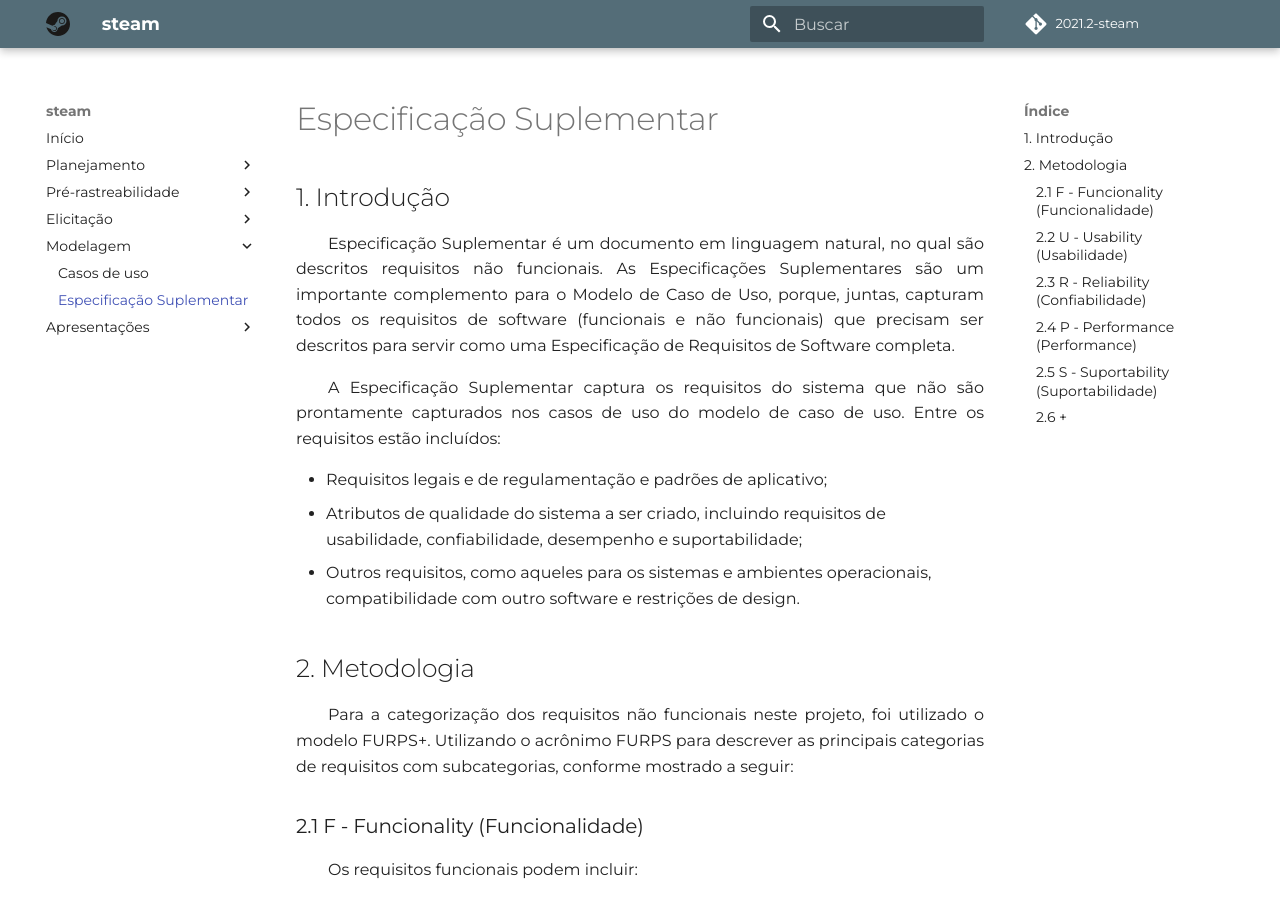
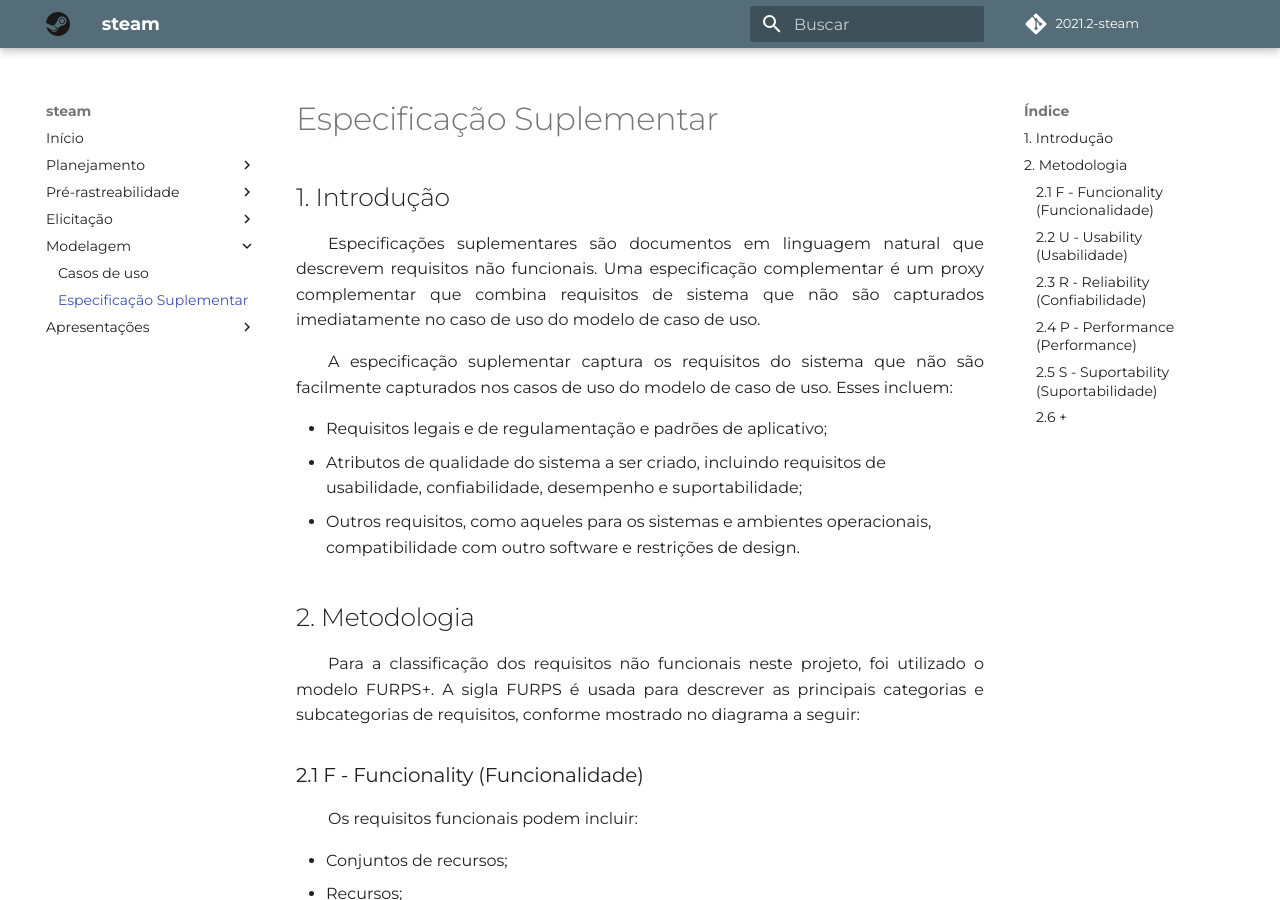
Before and after one commit to Requisitos-de-Software/2021.2-Steam, an MkDocs documentation site: the page built from docs/modelagem/especificacao_suplementar.md, in a window 1280 px wide and 900 px high. Built offline with MkDocs 1.6.1 and Material for MkDocs 9.7.7, drawn with Linux system fonts in a browser that asks for light colours; some web fonts are replaced; comment, search, counter and statistics services are not loaded.

Commit message:
refact text

```diff
--- a/docs/modelagem/especificacao_suplementar.md
+++ b/docs/modelagem/especificacao_suplementar.md
@@ -1,16 +1,16 @@
 # Especificação Suplementar
 
 ## 1. Introdução
-&emsp;&emsp;Especificação Suplementar é um documento em linguagem natural, no qual são descritos requisitos não funcionais. As Especificações Suplementares são um importante complemento para o Modelo de Caso de Uso, porque, juntas, capturam todos os requisitos de software (funcionais e não funcionais) que precisam ser descritos para servir como uma Especificação de Requisitos de Software completa.
+&emsp;&emsp;Especificações suplementares são documentos em linguagem natural que descrevem requisitos não funcionais. Uma especificação complementar é um proxy complementar que combina requisitos de sistema que não são capturados imediatamente no caso de uso do modelo de caso de uso.
 
-&emsp;&emsp;A Especificação Suplementar captura os requisitos do sistema que não são prontamente capturados nos casos de uso do modelo de caso de uso. Entre os requisitos estão incluídos:
+&emsp;&emsp;A especificação suplementar captura os requisitos do sistema que não são facilmente capturados nos casos de uso do modelo de caso de uso. Esses incluem:
 
 - Requisitos legais e de regulamentação e padrões de aplicativo;
 - Atributos de qualidade do sistema a ser criado, incluindo requisitos de  usabilidade, confiabilidade, desempenho e suportabilidade;
 - Outros requisitos, como aqueles para os sistemas e ambientes operacionais, compatibilidade com outro software e restrições de design.
 
 ## 2. Metodologia
-&emsp;&emsp;Para a categorização dos requisitos não funcionais neste projeto, foi utilizado o modelo FURPS+. Utilizando o acrônimo FURPS para descrever as principais categorias de requisitos com subcategorias, conforme mostrado a seguir:
+&emsp;&emsp;Para a classificação dos requisitos não funcionais neste projeto, foi utilizado o modelo FURPS+. A sigla FURPS é usada para descrever as principais categorias e subcategorias de requisitos, conforme mostrado no diagrama a seguir:
 
 ### 2.1 F - Funcionality (Funcionalidade)
 
```
